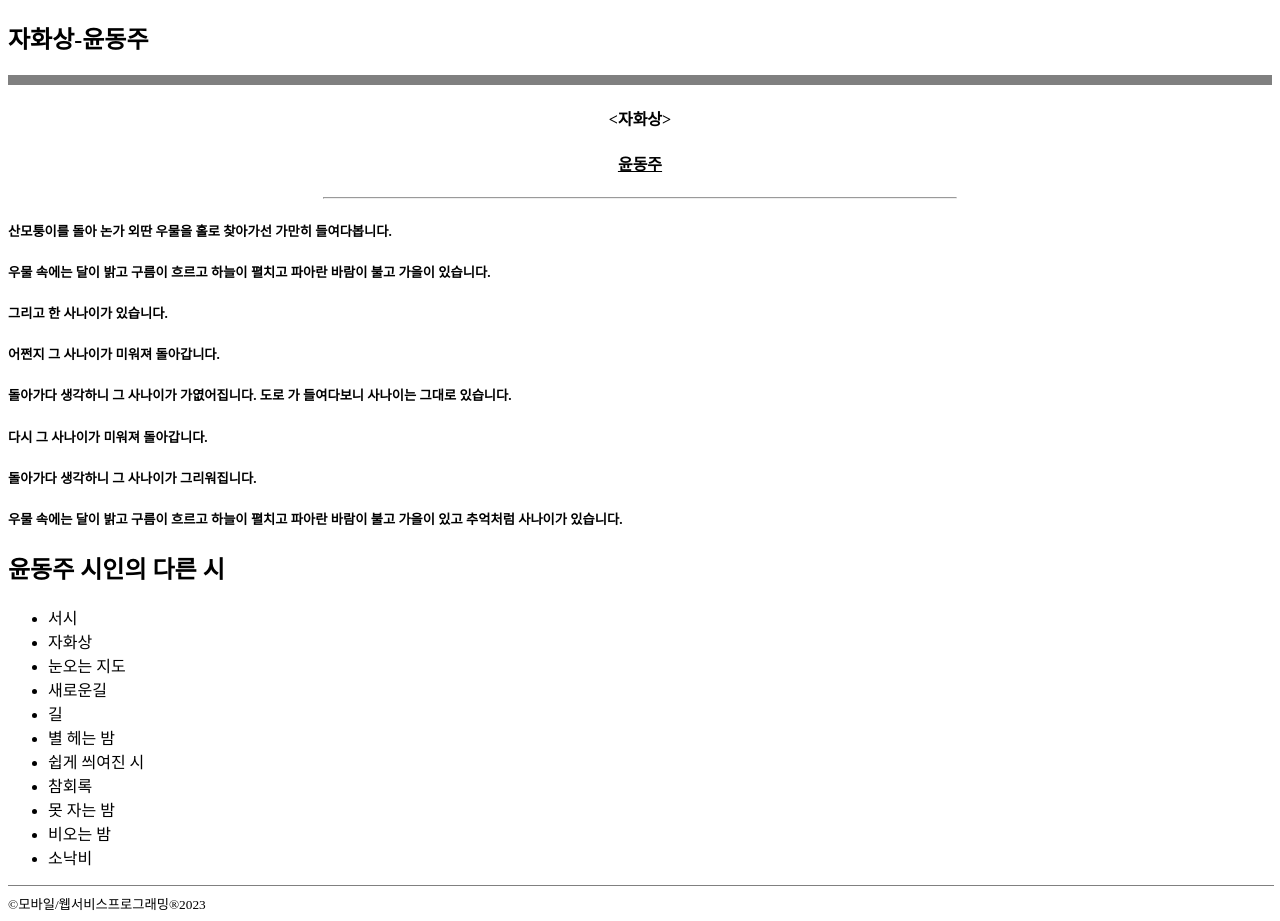
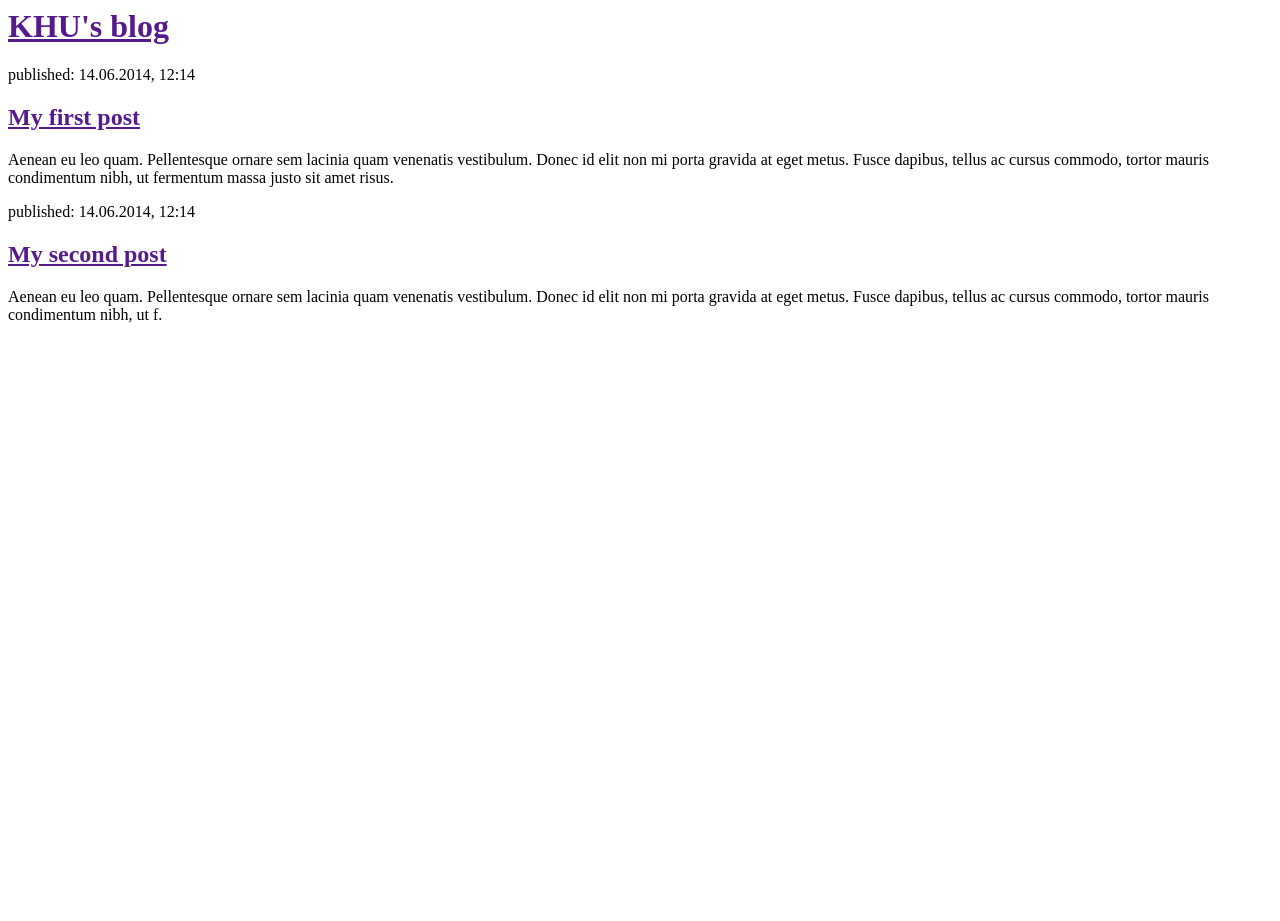
Before and after one commit to sam-from-korea/my-first-blog, a Django app: page / in a window 1280 px wide. After the commit the page ends 323 px from the top, so only its background shows below. Run offline with Django 5.2, Linux system fonts and the light colour scheme.

Commit message:
Revert "윤동주"
This reverts commit 0cd5f2edd3af4a4cb90d848976645d59bab529b2.

```diff
--- a/blog/templates/blog/post_list.html
+++ b/blog/templates/blog/post_list.html
@@ -1,62 +1,26 @@
-<!DOCTYPE html>
 <html>
-<head>
-    <title>윤동주-자화상</title>
-</head>
-<body>
-     <!-- 헤더 부분-->
-    <header>
-        <div style="text-align: left;">
-            <h2>자화상-윤동주</h2>
+    <head>
+        <title> KHU's blog </title>
+    </head>
+    <body>
+        <div>
+            <h1><a href=""> KHU's blog </a></h1>
         </div>
-        <hr style="height: 10px; border: none; background-color: grey;">
-    </header>
 
+        <div>
+            <p>published: 14.06.2014, 12:14</p>
+            <h2><a href="">My first post</a></h2>
+            <p>Aenean eu leo quam. Pellentesque ornare sem lacinia quam venenatis vestibulum.
+        Donec id elit non mi porta gravida at eget metus. Fusce dapibus, tellus ac cursus commodo,
+        tortor mauris condimentum nibh, ut fermentum massa justo sit amet risus.</p>
+        </div>
 
-     <!-- section-->
-    <section>
-        <center>
-            <h4><b>&lt;자화상&gt;</b></h4>
-            <h4><b><ins>윤동주</ins></b></h4>
-        </center>
-        <hr align="center" width=50%></hr>
-        <article>
-            <h5>산모퉁이를 돌아 논가 외딴 우물을 홀로 찾아가선 가만히 들여다봅니다.</h5>
-            <h5>우물 속에는 달이 밝고 구름이 흐르고 하늘이 펼치고 파아란 바람이 불고 가을이 있습니다.</h5>
-            <h5>그리고 한 사나이가 있습니다.</h5>
-            <h5>어쩐지 그 사나이가 미워져 돌아갑니다.</h5>
-            <h5>돌아가다 생각하니 그 사나이가 가엾어집니다. 도로 가 들여다보니 사나이는 그대로 있습니다.</h5>
-            <h5>다시 그 사나이가 미워져 돌아갑니다.</h5>
-            <h5>돌아가다 생각하니 그 사나이가 그리워집니다.</h5>
-            <h5>우물 속에는 달이 밝고 구름이 흐르고 하늘이 펼치고 파아란 바람이 불고 가을이 있고 추억처럼 사나이가 있습니다.</h5>
-        </article>
-    </section>
-
-     <!-- 다른 시-->
-    <aside>
-        <article>
-            <h2><b>윤동주 시인의 다른 시</b></h2>
-            <ul>
-                <li>서시</li>
-                <li>자화상</li>
-                <li>눈오는 지도</li>
-                <li>새로운길</li>
-                <li>길</li>
-                <li>별 헤는 밤</li>
-                <li>쉽게 씌여진 시</li>
-                <li>참회록</li>
-                <li>못 자는 밤</li>
-                <li>비오는 밤</li>
-                <li>소낙비</li>
-            </ul>
-        </article>
-    </aside>
-
-
-    <!-- footer-->
-    <footer>
-        <hr size="1" align="left" width=100% noshade="noshade"></hr>
-        <small>©모바일/웹서비스프로그래밍®2023</small>
-    </footer>
-</body>
+        <div>
+            <p>published: 14.06.2014, 12:14</p>
+            <h2><a href="">My second post</a></h2>
+            <p>Aenean eu leo quam. Pellentesque ornare sem lacinia quam venenatis vestibulum.
+        Donec id elit non mi porta gravida at eget metus. Fusce dapibus, tellus ac cursus commodo,
+        tortor mauris condimentum nibh, ut f.</p>
+        </div>
+    </body>
 </html>
```
Also changed, not shown: blog/templates/blog/original_post_list.html (deleted, +0 -26 lines).
